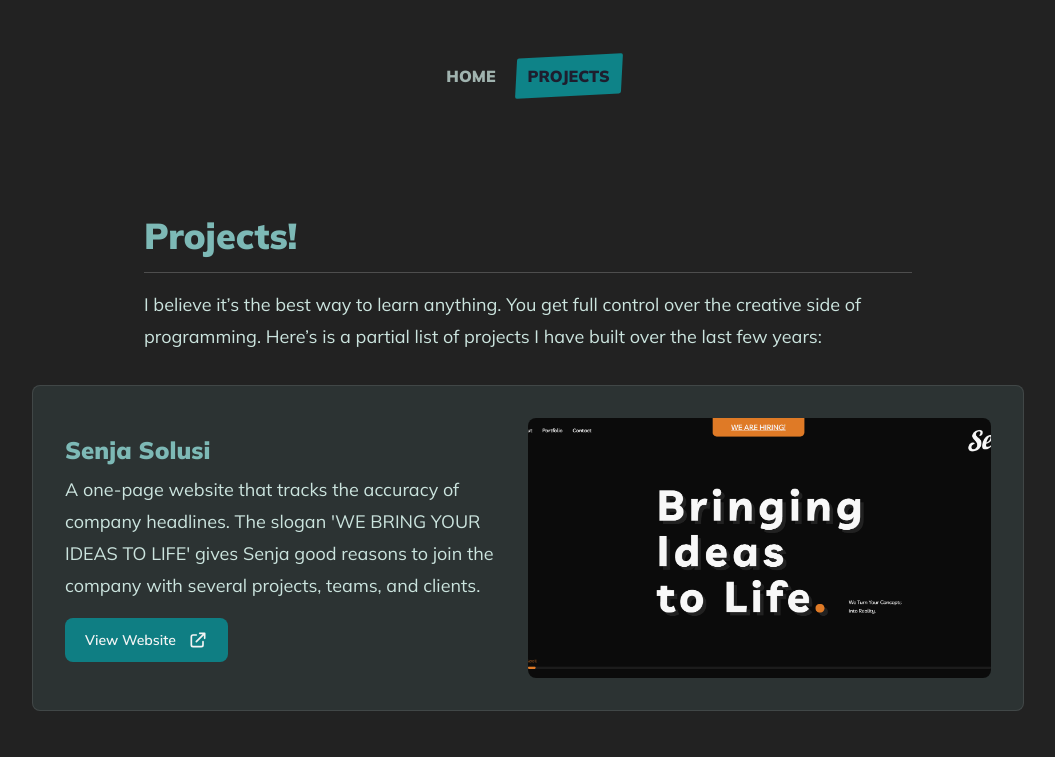
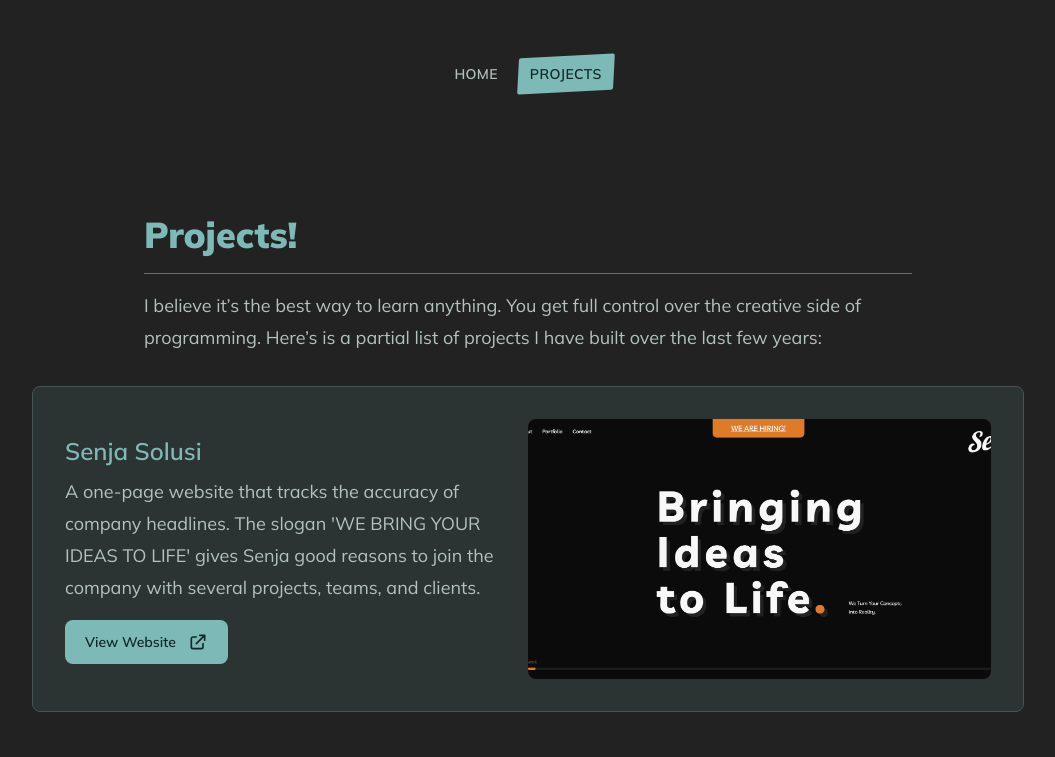
Before and after one commit to Al-gast/agastyoatallah, a Next.js app: page /projects in a window 1280 px wide. Shown: the top 757 px of the page, without its empty margins (112-1167 px from the left). Built offline with nearby package versions, Linux system fonts and the light colour scheme.

Commit message:
Refine typography and color tokens

```diff
--- a/src/app/globals.css
+++ b/src/app/globals.css
@@ -2,31 +2,47 @@
 @import "tailwindcss";
 
 @theme {
-  --color-text: #cbe4de;
+  --color-background: #222222;
+  --color-foreground: #d7e3e0;
+  --color-surface: #2c3333;
+  --color-surface-elevated: #343d3d;
+  --color-border: #465453;
+  --color-border-strong: #607573;
+  --color-muted: #91a4a0;
+  --color-muted-strong: #b2c2bf;
   --color-accent: #7db9b6;
-  --color-action: #0e8388;
-  --color-panel: #2c3333;
-  --color-page: #222222;
+  --color-accent-hover: #91c9c5;
+  --color-accent-foreground: #102827;
+
+  /* Compatibility aliases for isolated animation components. */
+  --color-text: var(--color-foreground);
+  --color-action: var(--color-accent);
+  --color-panel: var(--color-surface);
+  --color-page: var(--color-background);
+
+  /* Mulish is loaded at 400, 600, and 900 only. */
+  --font-weight-bold: 600;
 }
 
 @layer base {
   html {
     min-height: 100%;
-    background: var(--color-page);
+    background: var(--color-background);
   }
 
   body {
     min-height: 100%;
     margin: 0;
-    background: var(--color-page);
-    color: var(--color-text);
+    background: var(--color-background);
+    color: var(--color-foreground);
     font-family: "Mulish", ui-sans-serif, system-ui, sans-serif;
-    line-height: 1.5;
+    font-weight: 400;
+    line-height: 1.6;
   }
 
   ::selection {
-    background: #0e8388;
-    color: #ffffff;
+    background: var(--color-accent);
+    color: var(--color-accent-foreground);
   }
 
   :focus-visible {
@@ -36,7 +52,7 @@
 }
 
 .nav-link-active {
-  color: #1e1e2e;
+  color: var(--color-accent-foreground);
 }
 
 .nav-link-active::after {
@@ -47,7 +63,7 @@
   bottom: -0.5rem;
   left: -0.75rem;
   border-radius: 0.125rem;
-  background: var(--color-action);
+  background: var(--color-accent);
   content: "";
   transform: rotate(-3deg) skewX(-6deg);
 }
--- a/src/app/page.tsx
+++ b/src/app/page.tsx
@@ -20,19 +20,19 @@
         </div>
 
         <Reveal className="my-6">
-          <h1 className="text-center text-4xl font-black text-text">
+          <h1 className="text-center text-3xl leading-tight font-black text-foreground sm:text-4xl lg:text-5xl">
             Hey, I&apos;m Agastyo Atallah.
           </h1>
         </Reveal>
 
-        <div className="mt-4 flex flex-col items-center text-lg text-text">
+        <div className="mt-4 flex flex-col items-center text-base text-foreground sm:text-lg">
           <div className="max-w-3xl">
             <Reveal delay={0.14}>
-              <p className="text-center leading-8">
+              <p className="text-center leading-7 sm:leading-8">
                 Software Engineer living in{" "}
                 <a
                   href="https://en.wikipedia.org/wiki/Bandung"
-                  className="text-accent underline-offset-4 hover:underline"
+                  className="text-accent underline-offset-4 transition-colors hover:text-accent-hover hover:underline"
                 >
                   Bandung, Indonesia
                 </a>
@@ -48,7 +48,7 @@
                   <a
                     href="mailto:agastyo2004@gmail.com"
                     aria-label="Email Agastyo Atallah"
-                    className="opacity-50 transition-opacity hover:opacity-100"
+                    className="text-muted transition-colors hover:text-foreground"
                   >
                     <svg
                       width="24"
@@ -66,7 +66,7 @@
                   <a
                     href="https://github.com/Al-gast"
                     aria-label="Agastyo Atallah on GitHub"
-                    className="opacity-50 transition-opacity hover:opacity-100"
+                    className="text-muted transition-colors hover:text-foreground"
                   >
                     <svg
                       width="24"
@@ -83,7 +83,7 @@
                   <a
                     href="https://www.linkedin.com/in/agastyo-atallah-al-ardhi/"
                     aria-label="Agastyo Atallah on LinkedIn"
-                    className="rounded-sm opacity-50 transition-opacity hover:opacity-100"
+                    className="rounded-sm text-muted transition-colors hover:text-foreground"
                   >
                     <svg
                       width="24"
--- a/src/app/projects/page.tsx
+++ b/src/app/projects/page.tsx
@@ -13,14 +13,14 @@
       <div className="mx-auto max-w-3xl">
         <h1
           id="projects-heading"
-          className="my-4 border-b border-white/20 py-4 text-4xl font-black text-accent"
+          className="my-4 border-b border-border-strong py-4 text-3xl leading-tight font-black text-accent sm:text-4xl"
         >
           Projects!
         </h1>
       </div>
 
       <section className="mb-16" aria-labelledby="projects-heading">
-        <p className="mx-auto max-w-3xl text-lg leading-8 text-text">
+        <p className="mx-auto max-w-3xl text-base leading-7 text-muted-strong sm:text-lg sm:leading-8">
           I believe it’s the best way to learn anything. You get full control
           over the creative side of programming. Here’s is a partial list of
           projects I have built over the last few years:
--- a/src/components/layout/footer.tsx
+++ b/src/components/layout/footer.tsx
@@ -18,8 +18,8 @@
           className="h-auto max-w-full"
         />
       </div>
-      <div className="mx-auto flex w-full max-w-3xl items-center justify-between gap-4 text-text">
-        <p className="text-sm opacity-50">© Agastyo Atallah A, 2024</p>
+      <div className="mx-auto flex w-full max-w-3xl items-center justify-between gap-4 text-foreground">
+        <p className="text-sm text-muted">© Agastyo Atallah A, 2024</p>
         <ContactDialog />
       </div>
     </footer>
--- a/src/components/layout/header.tsx
+++ b/src/components/layout/header.tsx
@@ -15,7 +15,7 @@
     <header>
       <nav
         aria-label="Primary navigation"
-        className="mx-auto my-8 flex max-w-3xl justify-center gap-8 px-4 text-text lg:my-16"
+        className="mx-auto my-8 flex max-w-3xl justify-center gap-8 px-4 text-foreground lg:my-16"
       >
         {navigation.map((item) => {
           const isActive = pathname === item.href
@@ -25,8 +25,10 @@
               key={item.href}
               href={item.href}
               aria-current={isActive ? "page" : undefined}
-              className={`relative isolate font-bold uppercase transition-opacity hover:opacity-100 ${
-                isActive ? "nav-link-active" : "opacity-75"
+              className={`relative isolate text-sm font-semibold tracking-wide uppercase transition-colors ${
+                isActive
+                  ? "nav-link-active"
+                  : "text-muted-strong hover:text-foreground"
               }`}
             >
               {item.label}
--- a/src/components/ui/project-card.tsx
+++ b/src/components/ui/project-card.tsx
@@ -11,20 +11,22 @@
   return (
     <article
       data-cursor="view"
-      className={`group flex flex-1 items-center gap-8 rounded-lg border border-white/10 bg-panel p-4 transition-[transform,border-color,box-shadow] duration-300 ease-out hover:border-accent/40 hover:shadow-[0_14px_36px_rgba(14,131,136,0.14)] focus-within:border-accent/40 focus-within:shadow-[0_14px_36px_rgba(14,131,136,0.14)] motion-safe:hover:-translate-y-1 motion-safe:focus-within:-translate-y-1 motion-reduce:transition-none lg:p-8 ${
+      className={`group flex flex-1 items-center gap-8 rounded-lg border border-border bg-surface p-4 transition-[transform,border-color,box-shadow] duration-300 ease-out hover:border-border-strong hover:shadow-[0_14px_36px_rgba(14,131,136,0.14)] focus-within:border-border-strong focus-within:shadow-[0_14px_36px_rgba(14,131,136,0.14)] motion-safe:hover:-translate-y-1 motion-safe:focus-within:-translate-y-1 motion-reduce:transition-none lg:p-8 ${
         reverse ? "lg:flex-row-reverse" : "lg:flex-row"
       }`}
     >
       <div className="flex-1 lg:w-1/2">
-        <h2 className="text-2xl font-bold text-accent">{project.title}</h2>
-        <p className="mt-2 mb-4 text-lg leading-8 text-text">
+        <h2 className="text-xl leading-snug font-semibold text-accent sm:text-2xl">
+          {project.title}
+        </h2>
+        <p className="mt-2 mb-4 text-base leading-7 text-muted-strong sm:text-lg sm:leading-8">
           {project.description}
         </p>
         <a
           href={project.url}
           target="_blank"
           rel="noopener noreferrer"
-          className="inline-flex items-center gap-3 rounded-lg bg-action px-5 py-3 text-sm font-semibold text-white opacity-95 transition-[transform,opacity] hover:opacity-100 active:scale-95 motion-reduce:transform-none motion-reduce:transition-none"
+          className="inline-flex items-center gap-3 rounded-lg bg-accent px-5 py-3 text-sm font-semibold text-accent-foreground transition-[transform,background-color] hover:bg-accent-hover active:scale-95 motion-reduce:transform-none motion-reduce:transition-none"
         >
           View Website
           <svg
```
Also changed, not shown: src/components/ui/contact-dialog.tsx (+9 -9 lines).
